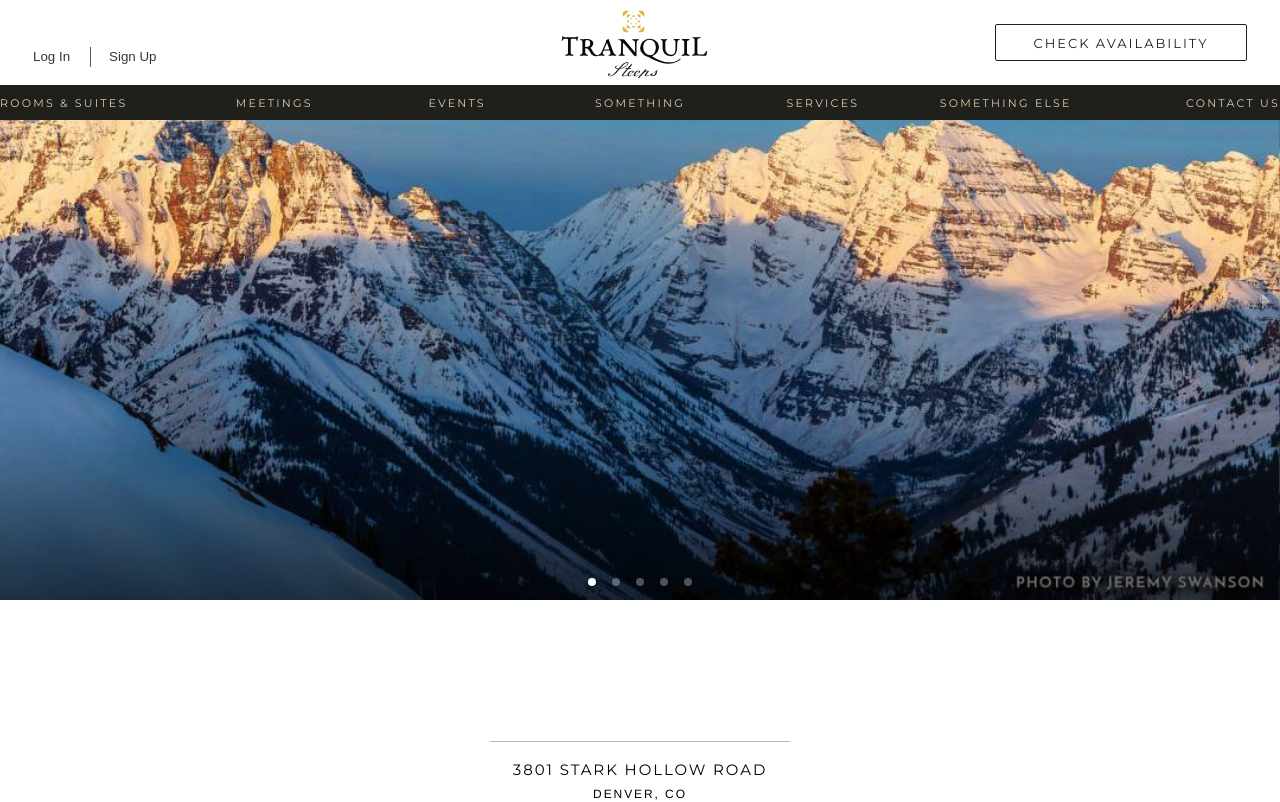
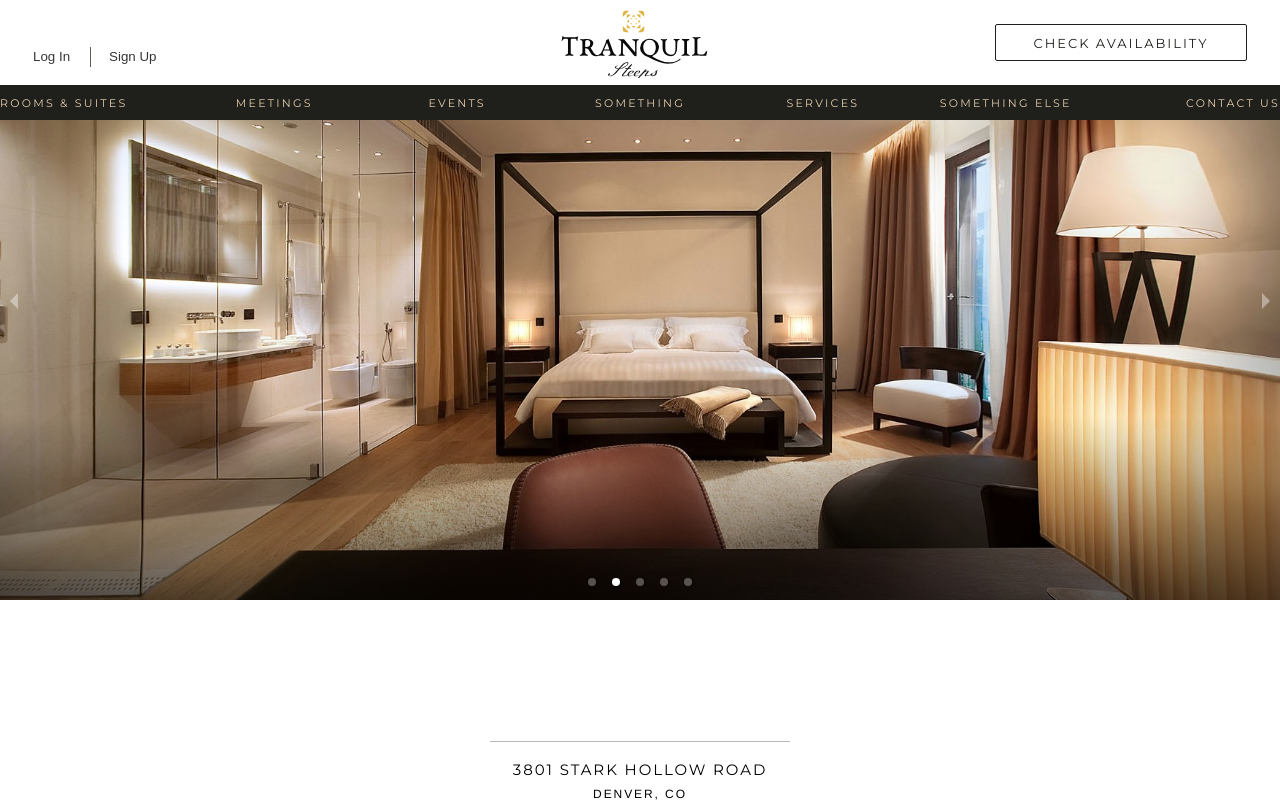
Before and after one commit to Gabewest1/hotel, a React (Create React App) app: page / in a window 1280 px wide. Shown: the top 802 px of the page. Built offline with nearby package versions, Linux system fonts and the light colour scheme; a web font is replaced by a local one.

Commit message:
Set the hero carousel to auto play and loop.

```diff
--- a/src/pages/Home/index.js
+++ b/src/pages/Home/index.js
@@ -12,7 +12,7 @@ class Home extends Component {
     return (
       <HomeView>
 
-        <Carousel />
+        <Carousel autoPlay infiniteLoop />
 
         <Padding>
           <ContactSection />
```
